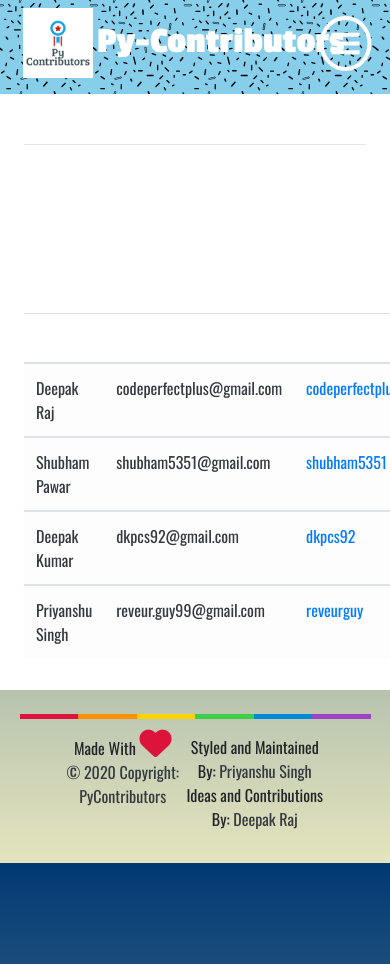
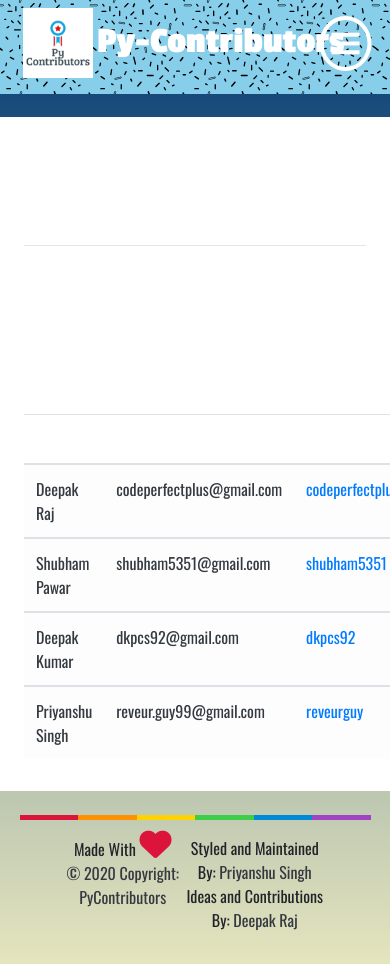
Before and after one commit to Py-Contributors/py-contributors.github.io, a Jekyll site: the page built from join-us/index.html, in a window 390 px wide and 964 px high. Built offline with Jekyll 4.4.1, drawn with Linux system fonts in a browser that asks for light colours; nearby versions of some CDN libraries; a style sheet for code colours, icons or effects is not loaded.

Commit message:
improved view for small devices

```diff
--- a/assets/css/main.css
+++ b/assets/css/main.css
@@ -169,6 +169,10 @@
 	{
 		margin-right: 4px !important;
 	}
+	.pMd
+	{
+	margin-top: 30% !important;
+	}
 }
 @media screen and (max-width: 990px)
 {
@@ -185,6 +189,10 @@
 	.marginStyle
 	{
 	margin-top: 14% !important;
+	}
+	.pMd
+	{
+	margin-top: 15% !important;
 	}
 }
 
@@ -308,3 +316,11 @@
 	line-height:1.5 !important;
 	font-weight:normal !important;
 }
+.mainHeading a:hover
+{
+	text-decoration:none;
+}
+.pMd
+{
+	margin-top: 10%;
+}
```
